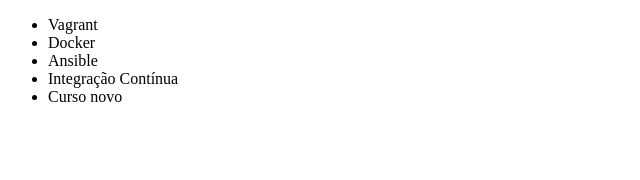
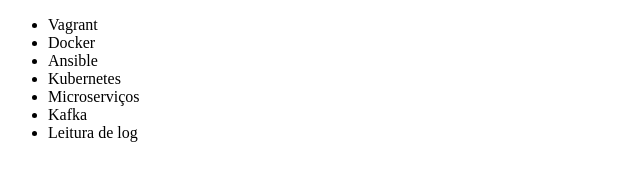
Before and after one commit to felipebriedel/alura-git, a plain HTML site: page index.html in a window 1280 px wide. Shown: the whole page, without its empty margins (0-640 px from the left). Drawn offline with Linux system fonts and the light colour scheme.

Commit message:
comitando o que faltava

```diff
--- a/index.html
+++ b/index.html
@@ -2,15 +2,17 @@
 <html lang="pt-br">
 <head>
     <meta charset="UTF-8">
-    <title>Cursos da Alura</title>
+    <title> Lista de Cursos de Devops da Alura </title>
 </head>
 <body>
     <ul>
         <li>Vagrant</li>
         <li>Docker</li>
         <li>Ansible</li>
-        <li>Integração Contínua</li>
-        <li>Curso novo</li>
+        <li>Kubernetes</li>
+        <li>Microserviços</li>
+        <li>Kafka</li>
+        <li>Leitura de log</li>
     </ul>
 </body>
 </html>
```
